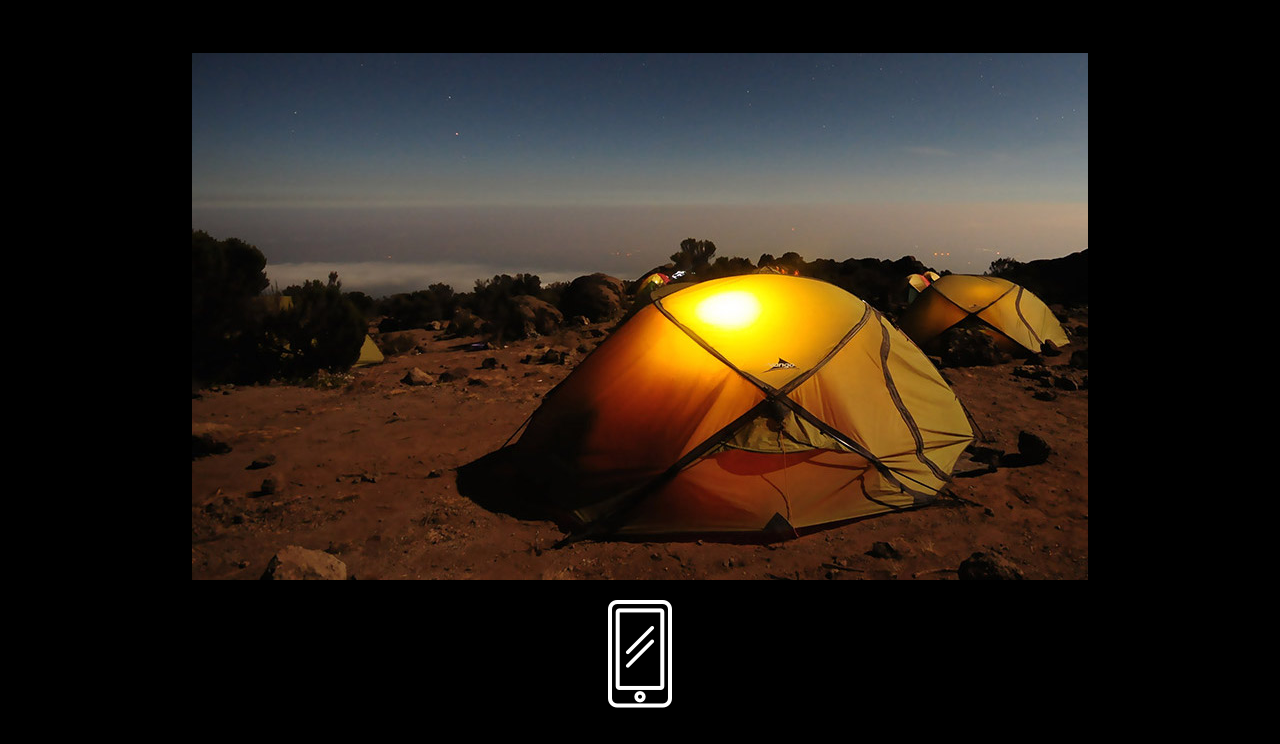
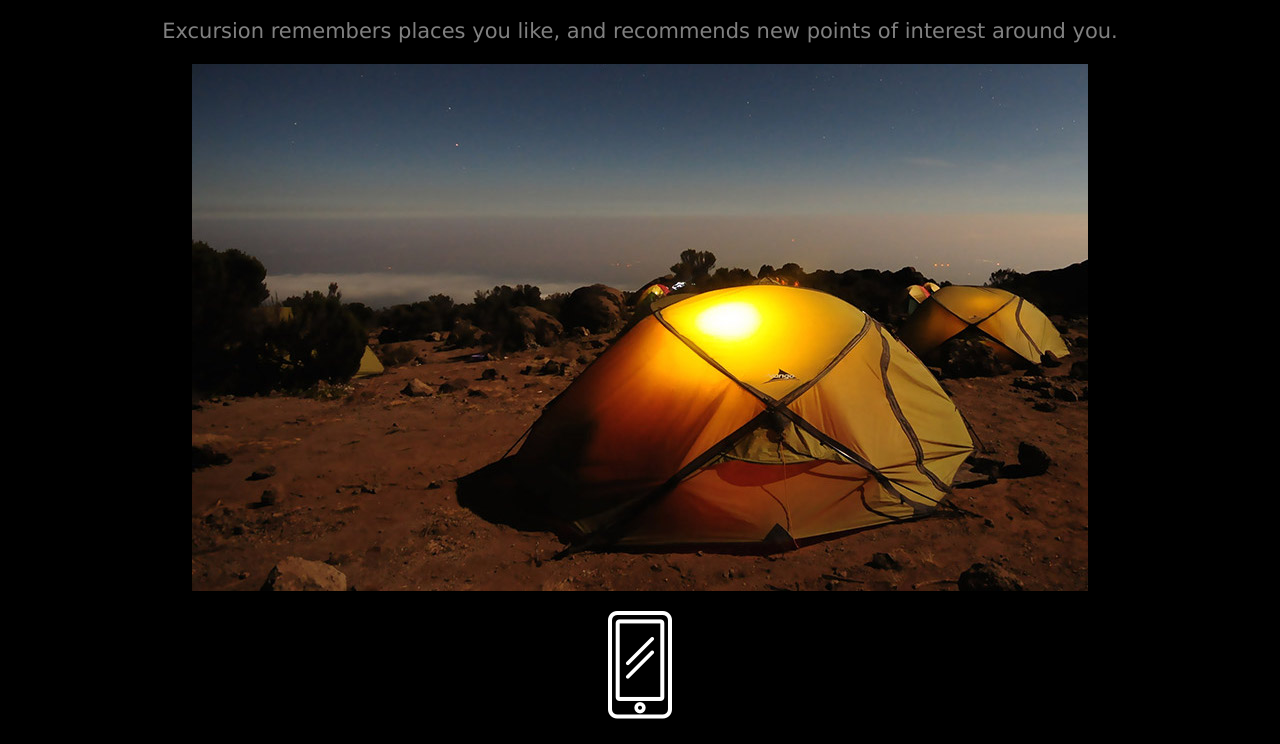
Before and after one commit to fbalazs99/excursion, a plain HTML site: page index.html in a window 1280 px wide. Shown: the part 413-1157 px from the top of the page. Drawn offline with Linux system fonts and the light colour scheme.

Commit message:
Description class styling

```diff
--- a/css/style.css
+++ b/css/style.css
@@ -1,8 +1,5 @@
 body {
   background-color: black;
-}
-
-h1, h2, p {
   text-align: center;
 }
 
@@ -21,3 +18,9 @@ h1 {
    font-weight: 300;
    font-size: 42px;
  }
+
+.description {
+  font-family: Verdana;
+  font-size: 21px;
+  color: gray;
+}
--- a/index.html
+++ b/index.html
@@ -20,7 +20,7 @@
 <!--Second Section-->
 <div class="section_second">
   <h2>Your personal travel guide</h2>
-  <p>Excursion remembers places you like, and recommends new points of interest around you.</p>
+  <p class="description">Excursion remembers places you like, and recommends new points of interest around you.</p>
   <p> <img src="./resources/images/camp.jpg" alt="Camping under the sky."> </p>
 </div>
 
```
